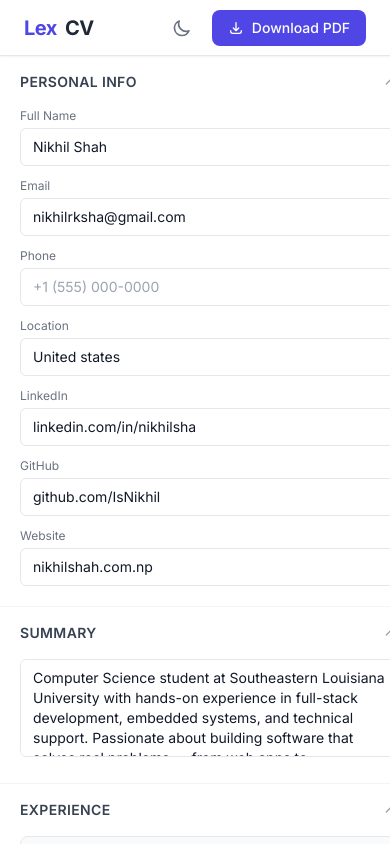
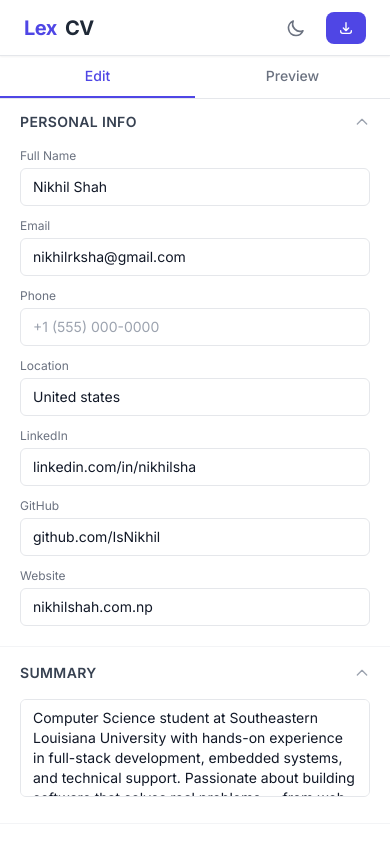
Before and after one commit to IsNikhil/LexCV, a Next.js app: page / in a window 390 px wide. Built offline with nearby package versions, Linux system fonts and the light colour scheme.

Commit message:
updated mobile layout

```diff
--- a/src/components/layout/Header.tsx
+++ b/src/components/layout/Header.tsx
@@ -39,7 +39,7 @@ export default function Header({ onDownload, isDownloading, isDark, onToggleDark
         <button
           onClick={onDownload}
           disabled={isDownloading}
-          className="flex items-center gap-2 bg-indigo-600 hover:bg-indigo-700 disabled:bg-indigo-400 text-white text-sm font-medium px-4 py-2 rounded-lg transition-colors"
+          className="flex items-center gap-2 bg-indigo-600 hover:bg-indigo-700 disabled:bg-indigo-400 text-white text-sm font-medium px-3 sm:px-4 py-2 rounded-lg transition-colors"
         >
           {isDownloading ? (
             <>
@@ -47,14 +47,14 @@ export default function Header({ onDownload, isDownloading, isDark, onToggleDark
                 <circle className="opacity-25" cx="12" cy="12" r="10" stroke="currentColor" strokeWidth="4" />
                 <path className="opacity-75" fill="currentColor" d="M4 12a8 8 0 018-8V0C5.373 0 0 5.373 0 12h4z" />
               </svg>
-              Generating...
+              <span className="hidden sm:inline">Generating...</span>
             </>
           ) : (
             <>
               <svg className="h-4 w-4" fill="none" stroke="currentColor" viewBox="0 0 24 24">
                 <path strokeLinecap="round" strokeLinejoin="round" strokeWidth={2} d="M4 16v1a3 3 0 003 3h10a3 3 0 003-3v-1m-4-4l-4 4m0 0l-4-4m4 4V4" />
               </svg>
-              Download PDF
+              <span className="hidden sm:inline">Download PDF</span>
             </>
           )}
         </button>
--- a/src/components/layout/TwoPanel.tsx
+++ b/src/components/layout/TwoPanel.tsx
@@ -1,13 +1,14 @@
+"use client";
+
+import { useState } from "react";
+
 interface TwoPanelProps {
   left: React.ReactNode;
   right: React.ReactNode;
 }
 
-export default function TwoPanel({ left, right }: TwoPanelProps) {
+function Footer() {
   return (
-    <div className="flex h-screen pt-14 overflow-hidden">
-      <div className="w-[420px] flex-shrink-0 h-full overflow-y-auto border-r border-gray-200 dark:border-gray-700 bg-white dark:bg-gray-900 transition-colors flex flex-col">
-        <div className="flex-1">{left}</div>
     <div className="flex-shrink-0 border-t border-gray-100 dark:border-gray-700 px-5 py-3 flex items-center justify-between">
       <span className="text-xs text-gray-400 dark:text-gray-500">
         Built by{" "}
@@ -32,10 +33,66 @@ export default function TwoPanel({ left, right }: TwoPanelProps) {
         </svg>
       </a>
     </div>
+  );
+}
+
+export default function TwoPanel({ left, right }: TwoPanelProps) {
+  const [activeTab, setActiveTab] = useState<"edit" | "preview">("edit");
+
+  return (
+    <>
+      {/* Mobile tab bar — fixed below the header */}
+      <div className="md:hidden fixed top-14 left-0 right-0 z-40 bg-white dark:bg-gray-900 border-b border-gray-200 dark:border-gray-700 flex">
+        {(["edit", "preview"] as const).map((tab) => (
+          <button
+            key={tab}
+            onClick={() => setActiveTab(tab)}
+            className={`flex-1 py-2.5 text-sm font-medium capitalize transition-colors border-b-2 ${
+              activeTab === tab
+                ? "text-indigo-600 dark:text-indigo-400 border-indigo-600 dark:border-indigo-400"
+                : "text-gray-500 dark:text-gray-400 border-transparent"
+            }`}
+          >
+            {tab === "edit" ? "Edit" : "Preview"}
+          </button>
+        ))}
+      </div>
+
+      {/* Desktop: side-by-side layout */}
+      <div className="hidden md:flex h-screen pt-14 overflow-hidden">
+        <div className="w-[420px] flex-shrink-0 h-full overflow-y-auto border-r border-gray-200 dark:border-gray-700 bg-white dark:bg-gray-900 transition-colors flex flex-col">
+          <div className="flex-1">{left}</div>
+          <Footer />
         </div>
         <div className="flex-1 h-full overflow-y-auto bg-gray-100 dark:bg-gray-950 transition-colors">
           {right}
         </div>
       </div>
+
+      {/* Mobile: single panel with tabs */}
+      <div
+        className="md:hidden flex flex-col overflow-hidden"
+        style={{ height: "100dvh", paddingTop: "96px" }}
+      >
+        {/* Edit panel */}
+        <div
+          className={`flex-1 overflow-y-auto flex flex-col bg-white dark:bg-gray-900 transition-colors ${
+            activeTab === "edit" ? "" : "hidden"
+          }`}
+        >
+          <div className="flex-1">{left}</div>
+          <Footer />
+        </div>
+
+        {/* Preview panel */}
+        <div
+          className={`flex-1 overflow-y-auto bg-gray-100 dark:bg-gray-950 transition-colors ${
+            activeTab === "preview" ? "" : "hidden"
+          }`}
+        >
+          {right}
+        </div>
+      </div>
+    </>
   );
 }
--- a/src/components/preview/PreviewPanel.tsx
+++ b/src/components/preview/PreviewPanel.tsx
@@ -1,3 +1,6 @@
+"use client";
+
+import { useEffect, useRef, useState } from "react";
 import { ResumeData } from "@/app/types/resume";
 import ResumeDocument from "./ResumeDocument";
 
@@ -5,11 +8,57 @@ interface Props {
   data: ResumeData;
 }
 
+const RESUME_WIDTH = 794;
+
 export default function PreviewPanel({ data }: Props) {
+  const wrapperRef = useRef<HTMLDivElement>(null);
+  const docRef = useRef<HTMLDivElement>(null);
+  const [scale, setScale] = useState(1);
+  const [docHeight, setDocHeight] = useState(1123);
+
+  // Recompute scale when wrapper is resized
+  useEffect(() => {
+    const updateScale = () => {
+      if (!wrapperRef.current) return;
+      const available = wrapperRef.current.offsetWidth - 32; // 16px padding each side
+      setScale(Math.min(1, available / RESUME_WIDTH));
+    };
+    updateScale();
+    const ro = new ResizeObserver(updateScale);
+    if (wrapperRef.current) ro.observe(wrapperRef.current);
+    return () => ro.disconnect();
+  }, []);
+
+  // Track actual resume document height (content can grow/shrink)
+  useEffect(() => {
+    if (!docRef.current) return;
+    const ro = new ResizeObserver((entries) => {
+      setDocHeight(entries[0].contentRect.height);
+    });
+    ro.observe(docRef.current);
+    return () => ro.disconnect();
+  }, []);
+
   return (
-    <div className="flex justify-center py-8 px-4 min-h-full">
-      <div className="shadow-xl">
-        <ResumeDocument data={data} />
+    <div ref={wrapperRef} className="py-8 px-4 min-h-full flex justify-center">
+      {/* Outer box sized to the scaled dimensions so scroll works correctly */}
+      <div
+        style={{
+          width: RESUME_WIDTH * scale,
+          height: docHeight * scale,
+          flexShrink: 0,
+        }}
+      >
+        <div
+          ref={docRef}
+          style={{
+            transform: `scale(${scale})`,
+            transformOrigin: "top left",
+          }}
+          className="shadow-xl"
+        >
+          <ResumeDocument data={data} />
+        </div>
       </div>
     </div>
   );
```
Lines whose indentation alone changed are shown as unchanged.
